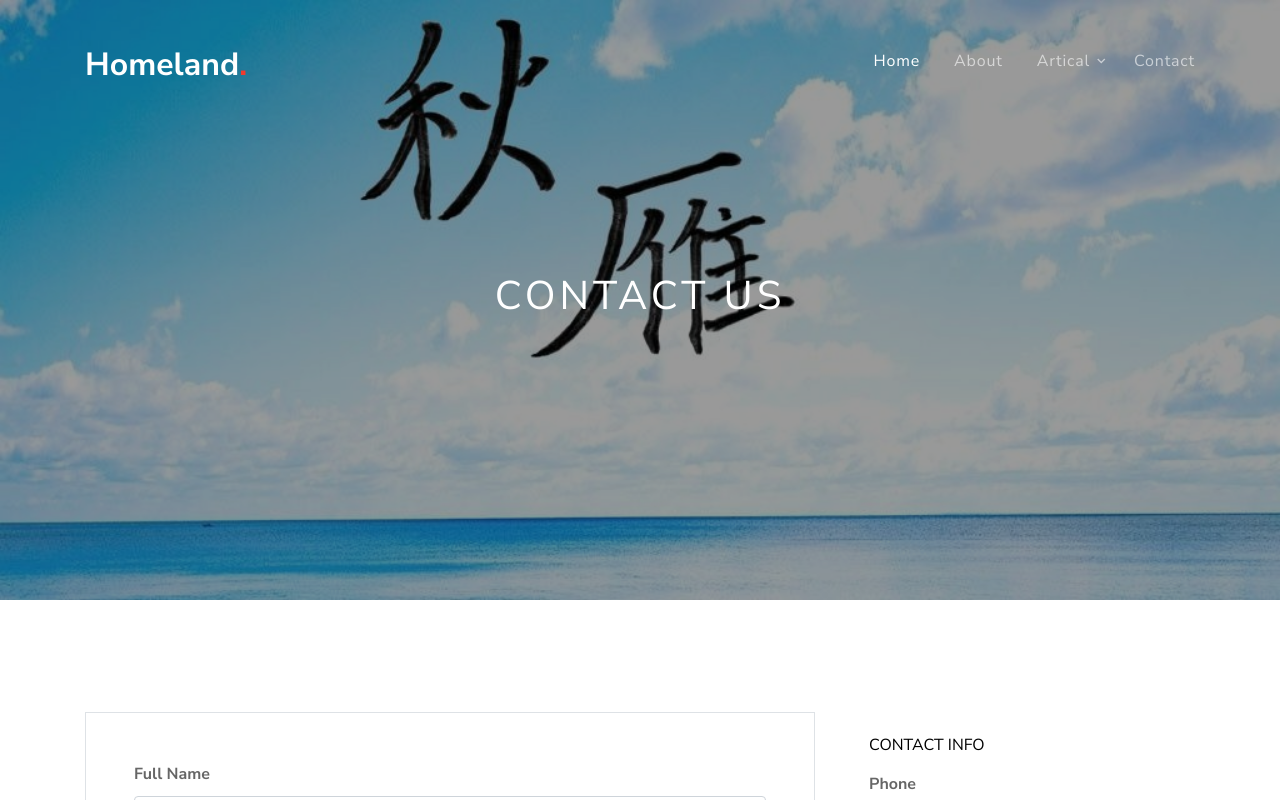
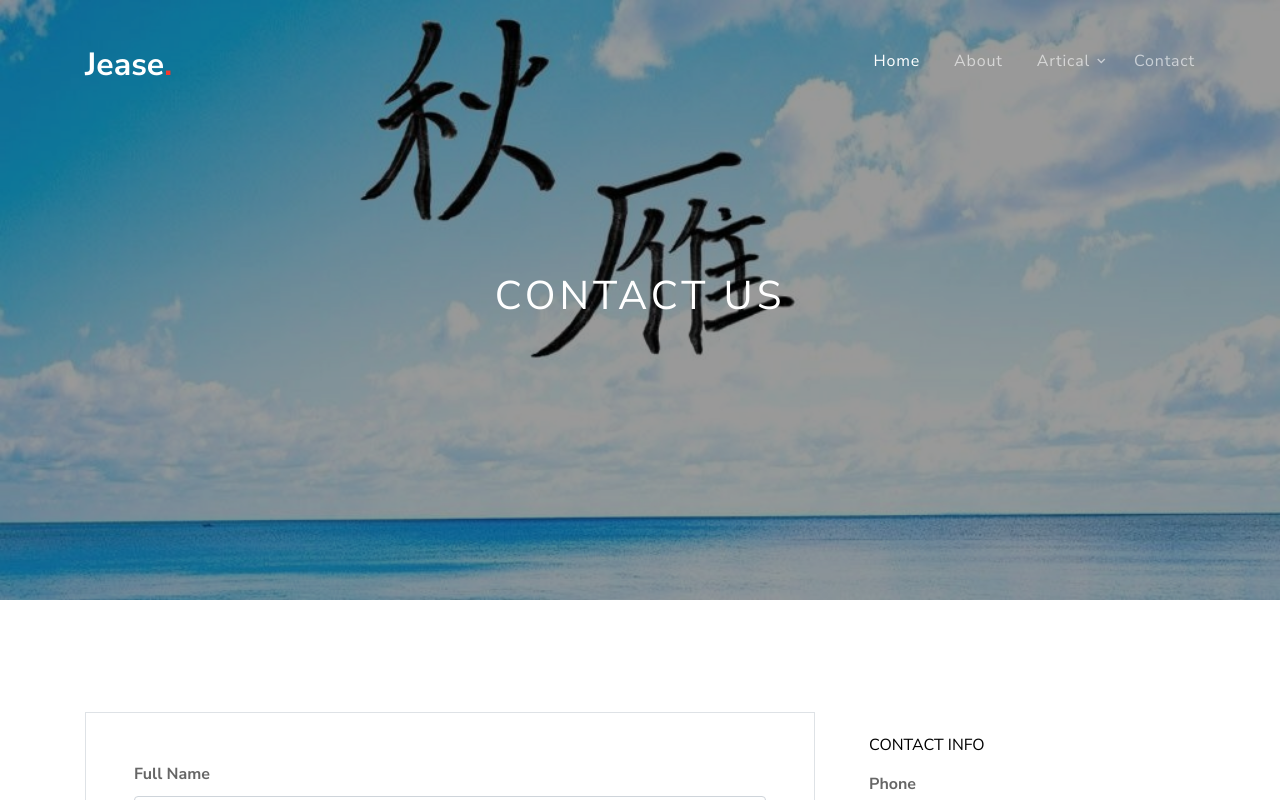
Before and after one commit to jease0502/jease0502.github.io, a plain HTML site: page contact.html in a window 1280 px wide. Shown: the top 800 px of the page. Drawn offline with Linux system fonts and the light colour scheme; files whose address does not match are found by name.

Commit message:
Add files via upload

```diff
--- a/contact.html
+++ b/contact.html
@@ -37,7 +37,7 @@
             <div class="container py-1">
                 <div class="row align-items-center">
                     <div class="col-8 col-md-8 col-lg-4">
-                        <h1 class="mb-0"><a href="index.html" class="text-white h2 mb-0"><strong>Homeland<span class="text-danger">.</span></strong></a></h1>
+                        <h1 class="mb-0"><a href="index.html" class="text-white h2 mb-0"><strong>Jease<span class="text-danger">.</span></strong></a></h1>
                     </div>
                     <div class="col-4 col-md-4 col-lg-8">
                         <nav class="site-navigation text-right text-md-right" role="navigation">
```
